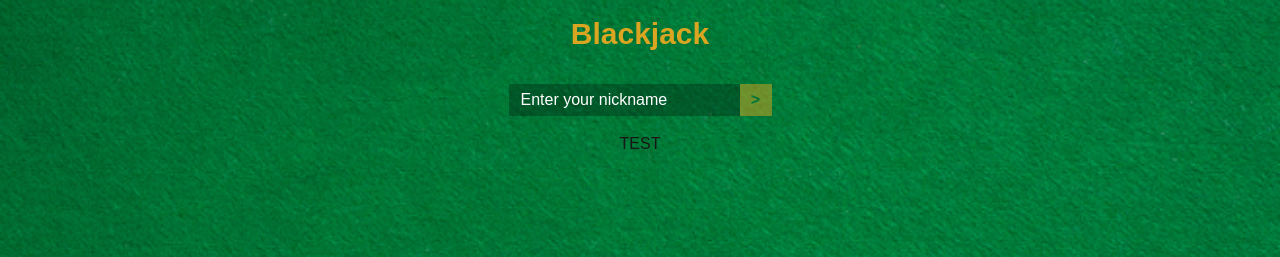
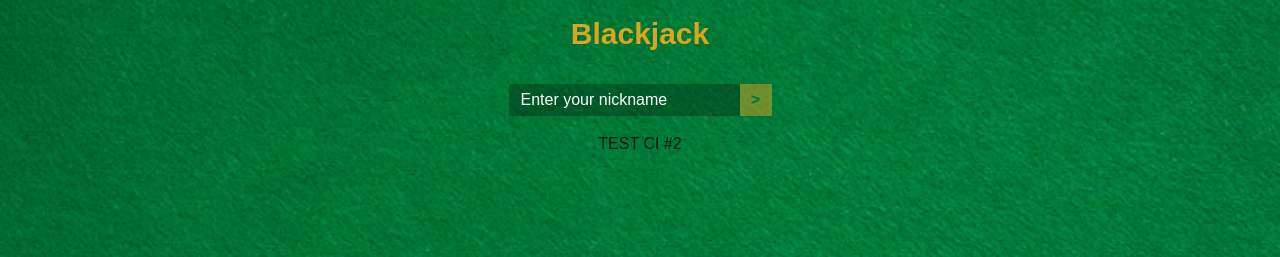
Before and after one commit to aldo-leka/blackjack.js, a Next.js app in the folder front/: page /set-nickname in a window 1280 px wide. Shown: the top 257 px of the page. Built offline with nearby package versions, Linux system fonts and the light colour scheme; no server answers.

Commit message:
trying to fix ci

```diff
--- a/front/src/app/set-nickname/page.tsx
+++ b/front/src/app/set-nickname/page.tsx
@@ -58,7 +58,7 @@ function Form() {
             {error && (
                 <p className="text-sm text-red-500 mt-2">{error}</p>
             )}
-            <div>TEST</div>
+            <div>TEST CI #2</div>
         </div>
     );
 }
```
